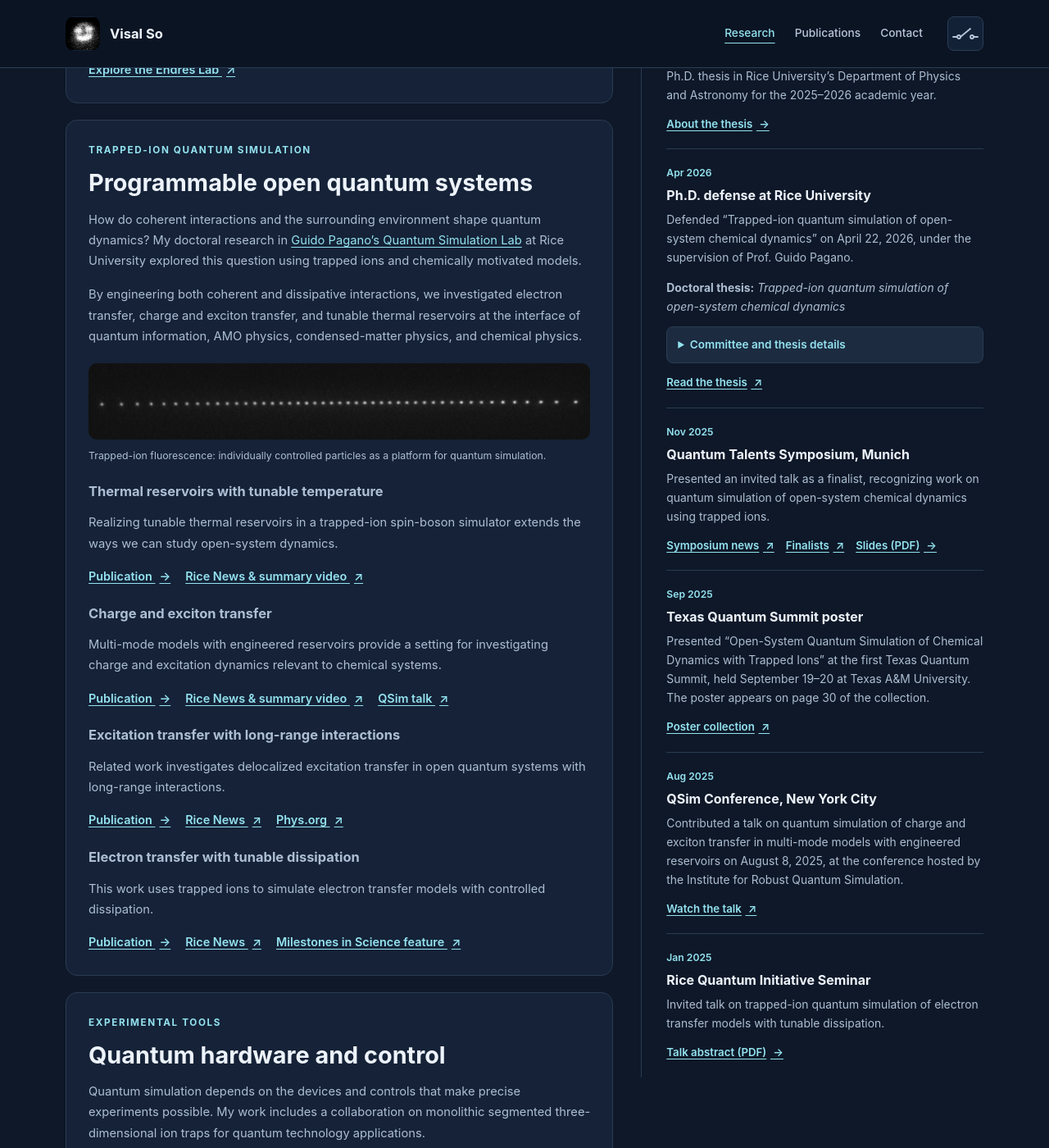
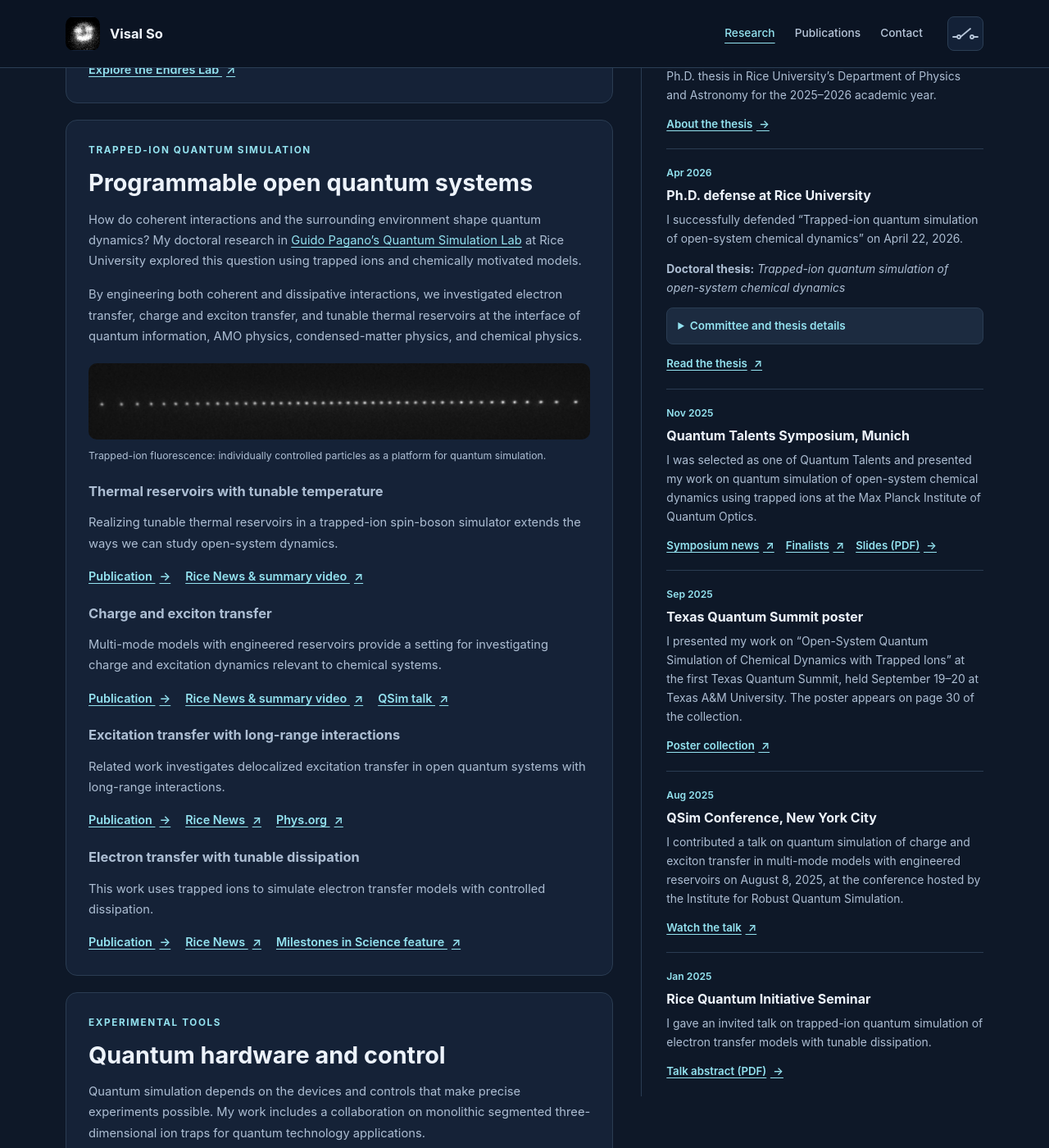
Before and after one commit to visalso/visalso.github.io, a Jekyll site: the page built from research.html, in a window 1280 px wide and 1400 px high, scrolled down 755 px. Shown: the whole window at 82% size. Built offline with Jekyll 4.4.1, drawn with Linux system fonts in a browser that asks for light colours; some of the changed text lies outside the part shown.

Commit message:
Update news.yml

```diff
--- a/_data/news.yml
+++ b/_data/news.yml
@@ -2,7 +2,7 @@
 # Homepage entries are selected with featured: true; all updates appear on Research.
 - date_label: Aug 2026
   title: IQIM Postdoctoral Fellowship at Caltech
-  summary: Awarded a three-year fellowship, August 2026–August 2029, to pursue experimental quantum information science with individually controlled neutral atoms in the Endres Lab.
+  summary: I have been awarded a three-year fellowship, August 2026–August 2029, to pursue experimental quantum information science with individually controlled neutral atoms in the Endres Lab.
   featured: true
   links:
     - label: Endres Lab
@@ -19,7 +19,7 @@
 
 - date_label: Apr 2026
   title: Ph.D. defense at Rice University
-  summary: Defended “Trapped-ion quantum simulation of open-system chemical dynamics” on April 22, 2026, under the supervision of Prof. Guido Pagano.
+  summary: I successfully defended “Trapped-ion quantum simulation of open-system chemical dynamics” on April 22, 2026.
   featured: true
   links:
     - label: Read the thesis
@@ -27,7 +27,7 @@
 
 - date_label: Nov 2025
   title: Quantum Talents Symposium, Munich
-  summary: Presented an invited talk as a finalist, recognizing work on quantum simulation of open-system chemical dynamics using trapped ions.
+  summary: I was selected as one of Quantum Talents and presented my work on quantum simulation of open-system chemical dynamics using trapped ions at the Max Planck Institute of Quantum Optics.
   featured: false
   links:
     - label: Symposium news
@@ -40,7 +40,7 @@
 
 - date_label: Sep 2025
   title: Texas Quantum Summit poster
-  summary: Presented “Open-System Quantum Simulation of Chemical Dynamics with Trapped Ions” at the first Texas Quantum Summit, held September 19–20 at Texas A&M University. The poster appears on page 30 of the collection.
+  summary: I presented my work on “Open-System Quantum Simulation of Chemical Dynamics with Trapped Ions” at the first Texas Quantum Summit, held September 19–20 at Texas A&M University. The poster appears on page 30 of the collection.
   featured: false
   links:
     - label: Poster collection
@@ -48,7 +48,7 @@
 
 - date_label: Aug 2025
   title: QSim Conference, New York City
-  summary: Contributed a talk on quantum simulation of charge and exciton transfer in multi-mode models with engineered reservoirs on August 8, 2025, at the conference hosted by the Institute for Robust Quantum Simulation.
+  summary: I contributed a talk on quantum simulation of charge and exciton transfer in multi-mode models with engineered reservoirs on August 8, 2025, at the conference hosted by the Institute for Robust Quantum Simulation.
   featured: false
   links:
     - label: Watch the talk
@@ -56,7 +56,7 @@
 
 - date_label: Jan 2025
   title: Rice Quantum Initiative Seminar
-  summary: Invited talk on trapped-ion quantum simulation of electron transfer models with tunable dissipation.
+  summary: I gave an invited talk on trapped-ion quantum simulation of electron transfer models with tunable dissipation.
   featured: false
   links:
     - label: Talk abstract (PDF)
```
